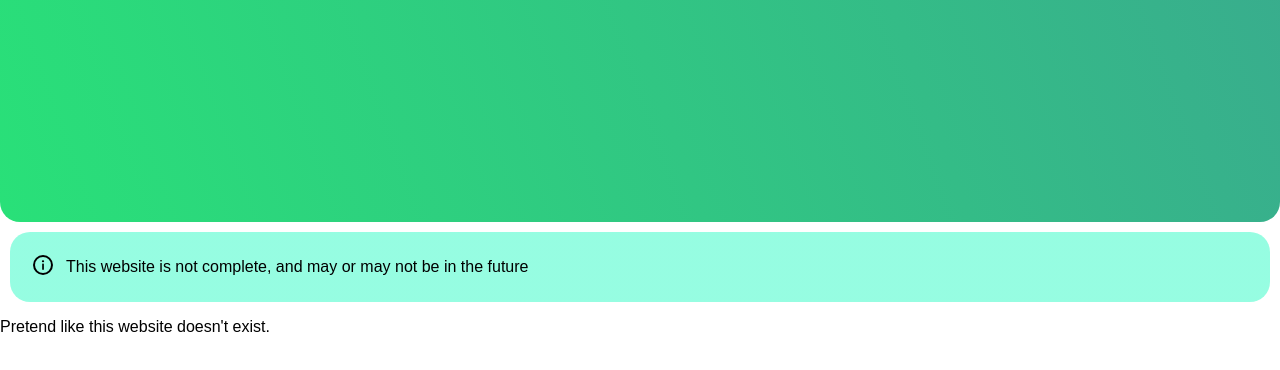
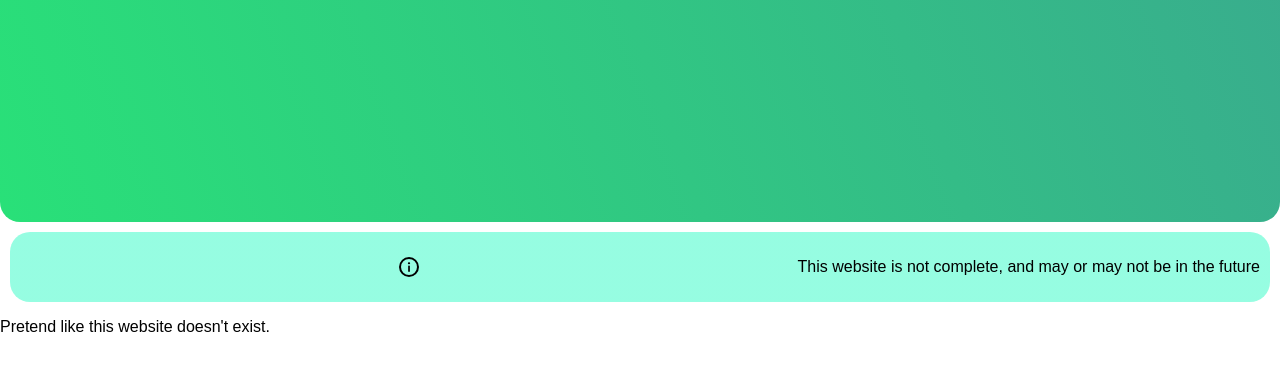
Before and after one commit to patched-sur/patched-sur.github.io, a plain HTML site: page index.html in a window 1280 px wide. Shown: the part 586-956 px from the top of the page. Drawn offline with Linux system fonts and the light colour scheme.

Commit message:
Fix margin for the icon thing

```diff
--- a/index.html
+++ b/index.html
@@ -20,7 +20,7 @@
         </div>
 
         <div class="popupbar">
-            <img width=20 height=20 src="resources/InfoIcon.svg" style="margin: 13px;">
+            <img width=20 height=20 src="resources/InfoIcon.svg" style="margin: auto;">
             <p>This website is not complete, and may or may not be in the future</p>
         </div>
 
```
